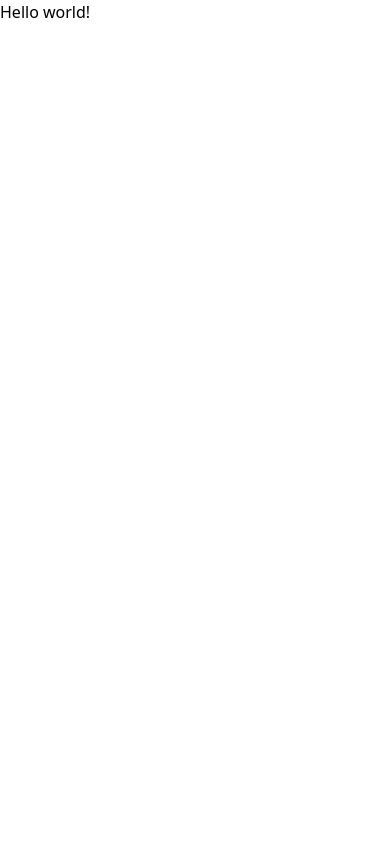
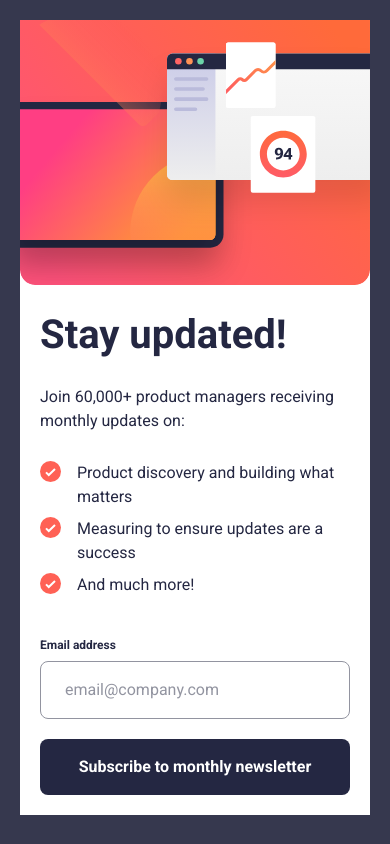
Before and after one commit to wojciechgrochecki/newsletter-sign-up-with-success-message, a React (Vite) app: page / in a window 390 px wide. Built offline with nearby package versions, Linux system fonts and the light colour scheme.

Commit message:
create form component & add responsiveness

```diff
--- a/index.html
+++ b/index.html
@@ -1,13 +1,16 @@
 <!DOCTYPE html>
 <html lang="en">
+
 <head>
-    <meta charset="UTF-8" />
-    <link rel="icon" type="image/svg+xml" href="/vite.svg" />
-    <meta name="viewport" content="width=device-width, initial-scale=1.0" />
-    <title>Vite + React + TS</title>
+  <meta charset="UTF-8">
+  <meta name="viewport" content="width=device-width, initial-scale=1.0">
+  <link rel="icon" type="image/png" sizes="32x32" href="./assets/images/favicon-32x32.png">
+  <title>Frontend Mentor | Newsletter sign-up form with success message</title>
 </head>
+
 <body>
   <div id="root"></div>
   <script type="module" src="/src/main.tsx"></script>
 </body>
+
 </html>
--- a/src/App.tsx
+++ b/src/App.tsx
@@ -1,7 +1,12 @@
 import "./App.css";
+import NewsletterForm from "./components/NewsletterForm";
 
 function App() {
-  return <h1 className="mb-10 font-medium">Hello world!</h1>;
+  return (
+    <div className="min-h-full  bg-neutral-charcoal-grey p-5 sm:grid sm:place-content-center ">
+      <NewsletterForm />
+    </div>
+  );
 }
 
 export default App;
--- /dev/null
+++ b/src/components/NewsletterForm.tsx
@@ -0,0 +1,84 @@
+import illustrastionDesktop from "../assets/images/illustration-sign-up-desktop.svg";
+import illustrastionMobile from "../assets/images/illustration-sign-up-mobile.svg";
+import iconSuccess from "../assets/images/icon-success.svg";
+import listIcon from "../assets/images/icon-list.svg";
+
+export default function NewsletterForm({}) {
+  return (
+    <div>
+      <div
+        className="grid min-h-full grid-flow-row bg-neutral-white sm:max-h-fit sm:min-h-fit
+       sm:max-w-fit sm:grid-cols-2 sm:rounded-[1.75rem] sm:p-4 sm:pl-0 md:rounded-[2.5rem] md:p-6 md:pl-6 lg:grid-cols-[1fr_auto]
+       "
+      >
+        <picture className="w-full sm:order-1">
+          <source media="(min-width:640px)" srcSet={illustrastionDesktop} />
+          <img
+            src={illustrastionMobile}
+            alt="form illustration"
+            className="w-full  "
+          />
+        </picture>
+        <div className="flex sm:justify-center">
+          <div
+            className="flex w-full flex-col gap-y-5 p-5 text-neutral-dark-slate-grey
+           sm:max-w-[400px] sm:justify-center sm:gap-y-2 sm:py-0 md:mx-2 md:pl-0 md:pr-6 lg:mx-16 lg:p-0"
+          >
+            <h2 className="text-[2.5rem] font-bold  md:text-[3rem] lg:text-[4rem] ">
+              Stay updated!
+            </h2>
+            <p>Join 60,000+ product managers receiving monthly updates on:</p>
+            <ul className="my-2 space-y-2">
+              <li className="flex flex-row gap-x-4">
+                <img
+                  src={listIcon}
+                  alt="checkmark icon"
+                  className="self-start"
+                />
+                <div>Product discovery and building what matters</div>
+              </li>
+              <li className="flex flex-row gap-x-4">
+                <img
+                  src={listIcon}
+                  alt="checkmark icon"
+                  className="self-start"
+                />{" "}
+                <div>Measuring to ensure updates are a success</div>
+              </li>
+              <li className="flex flex-row gap-x-4">
+                <img
+                  src={listIcon}
+                  alt="checkmark icon"
+                  className="self-start"
+                />
+                <div>And much more!</div>
+              </li>
+            </ul>
+            <form action="" className="mt-3 flex flex-col gap-y-5 ">
+              <div className="flex flex-col space-y-2">
+                <label htmlFor="emailInput" className="text-xs font-bold">
+                  Email address
+                </label>
+                <input
+                  type="email"
+                  id="emailInput"
+                  className="rounded-lg border border-neutral-grey px-6 py-4 outline-none  transition-all
+                  placeholder:text-neutral-grey focus:border-neutral-dark-slate-grey focus:outline-none focus:ring-0 sm:px-3
+                  sm:py-3 md:px-4 md:py-4 lg:px-6  "
+                  placeholder="email@company.com"
+                />
+              </div>
+              <button
+                className="rounded-lg bg-neutral-dark-slate-grey px-6 py-4 font-bold text-neutral-white
+               transition-all hover:bg-gradient-to-r hover:from-[#ed5c7c] hover:to-primary-tomato
+                hover:shadow-[0px_10px_25px_8px_rgba(255,_97,_87,_0.42)] sm:px-3 sm:py-3 sm:text-[15px] md:px-4 md:py-4 lg:px-6 "
+              >
+                Subscribe to monthly newsletter
+              </button>
+            </form>
+          </div>
+        </div>
+      </div>
+    </div>
+  );
+}
--- a/src/index.css
+++ b/src/index.css
@@ -1,3 +1,5 @@
+@import url('https://fonts.googleapis.com/css2?family=Roboto:wght@400;700&display=swap');
+
 @tailwind base;
 @tailwind components;
 @tailwind utilities;
@@ -7,4 +9,11 @@
     html, body, #root {
         height: 100%;
     }
+
+    html {
+        font-size: 16px;
+        font-family: Roboto;
+    }
+
+
 }
--- a/tailwind.config.js
+++ b/tailwind.config.js
@@ -2,7 +2,44 @@
 export default {
   content: ["./index.html", "./src/**/*.{js,ts,jsx,tsx}"],
   theme: {
-    extend: {},
+    colors: {
+      transparent: "transparent",
+      current: "currentColor",
+      primary: {
+        tomato: "hsl(4, 100%, 67%)",
+      },
+      neutral: {
+        "dark-slate-grey": "hsl(234, 29%, 20%)",
+        "charcoal-grey": "hsl(235, 18%, 26%)",
+        grey: "hsl(231, 7%, 60%)",
+        white: "hsl(0, 0%, 100%)",
+      },
+    },
+    screens: {
+      sm: "640px",
+      // => @media (min-width: 640px) { ... }
+
+      md: "768px",
+      // => @media (min-width: 768px) { ... }
+
+      lg: "1024px",
+      // => @media (min-width: 1024px) { ... }
+
+      xl: "1280px",
+      // => @media (min-width: 1280px) { ... }
+
+      "2xl": "1536px",
+      // => @media (min-width: 1536px) { ... }
+    },
+    fontWeight: {
+      normal: "400",
+      bold: "700",
+    },
+    extend: {
+      listStyleImage: {
+        checkmark: 'url("./src/assets/images/icon-list.svg")',
+      },
+    },
   },
   plugins: [require("@tailwindcss/forms")],
 };
```
Also changed, not shown: 1 other file (tests, documents, lock files or other folders). Lines whose indentation alone changed are shown as unchanged.
